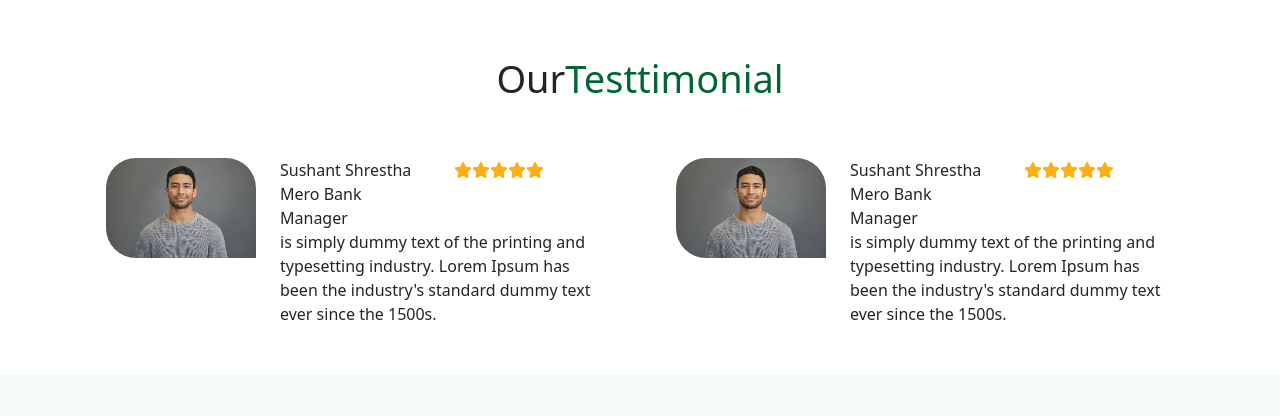
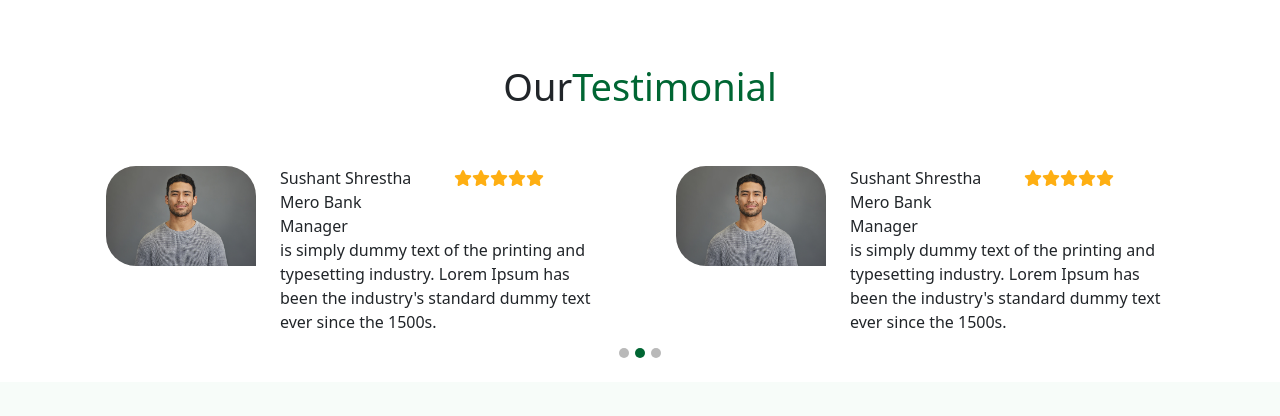
Before and after one commit to exdghub/Cooplink, a React (Create React App) app: page / in a window 1280 px wide. Shown: the part 3355-3771 px from the top of the page. Built offline with nearby package versions, Linux system fonts and the light colour scheme; grey boxes are pictures that could not be loaded.

Commit message:
indicator

```diff
--- a/src/app/core/pages/landing/components/networks/networks.component.tsx
+++ b/src/app/core/pages/landing/components/networks/networks.component.tsx
@@ -8,7 +8,7 @@ const NetworkSection = () => {
     <div className="container">
       <HeaderTitle titleText={"Our"} colorText={"Networks"} />
 
-      <div className="mt-5 mb-5">
+      <div className="py-5">
         <GridBlock items={bankList} />
       </div>
     </div>
--- a/src/app/core/pages/landing/components/testimonials/testimonial.component.tsx
+++ b/src/app/core/pages/landing/components/testimonials/testimonial.component.tsx
@@ -2,12 +2,11 @@ import React from 'react'
 import HeaderTitle from 'shared/components/headerTitle/headerTitle.component'
 import Card from './components/card/card.component'
 import man from "assets/images/man.jpg"
-import styles from "./testimonials.module.scss"
 
 const TestimonalsSection = () => {
     return (
         <div className="container">
-            <HeaderTitle titleText={"Our"} colorText={"Testtimonial"} />
+            <HeaderTitle titleText={"Our"} colorText={"Testimonial"} />
             <div id="multi-item-example" className="carousel slide carousel-multi-item py-5" data-ride="carousel">
 
                 <div className="carousel-inner" role="listbox">
@@ -61,8 +60,8 @@ const TestimonalsSection = () => {
                         </div>
                     </div>
                 </div>
-                <ol className={`${styles["indicator"]} carousel-indicators`}>
-                    <li data-target="#multi-item-example" data-slide-to="0" className={`active`}></li>
+                <ol className={`carousel-indicators py-2 testimonial__carousel-indicator`}>
+                    <li data-target="#multi-item-example" data-slide-to="0" className={`active`} ></li>
                     <li data-target="#multi-item-example" data-slide-to="1"></li>
                     <li data-target="#multi-item-example" data-slide-to="2"></li>
                 </ol>
--- a/src/app/core/pages/landing/components/testimonials/testimonials.module.scss
+++ /dev/null
@@ -1,4 +0,0 @@
-@import "styles/abstracts/_variables.scss";
-.indicator {
-  bottom: -10px;
-}
--- a/src/styles/abstracts/general.scss
+++ b/src/styles/abstracts/general.scss
@@ -124,3 +124,17 @@
 ::-webkit-scrollbar-thumb:hover {
   background: #666;
 }
+
+.indicator {
+  bottom: 100px;
+  li {
+    background-color: $colorSecondary;
+    height: 10px;
+    width: 10px;
+    border-radius: 50%;
+  }
+
+  .isActive {
+    background-color: $colorSecondary;
+  }
+}
--- a/src/styles/index.scss
+++ b/src/styles/index.scss
@@ -6,3 +6,4 @@
 @import "./components/navBar";
 
 @import "./vendors/scrollspy";
+@import "./vendors/carousel";
--- /dev/null
+++ b/src/styles/vendors/carousel.scss
@@ -0,0 +1,16 @@
+@import "styles/abstracts/_variables.scss";
+
+.testimonial__carousel-indicator {
+  bottom: 100px;
+
+  li {
+    background-color: $colorSecondary;
+    height: 10px;
+    width: 10px;
+    border-radius: 50%;
+    cursor: pointer;
+  }
+  .active {
+    background-color: $colorPrimary;
+  }
+}
```
